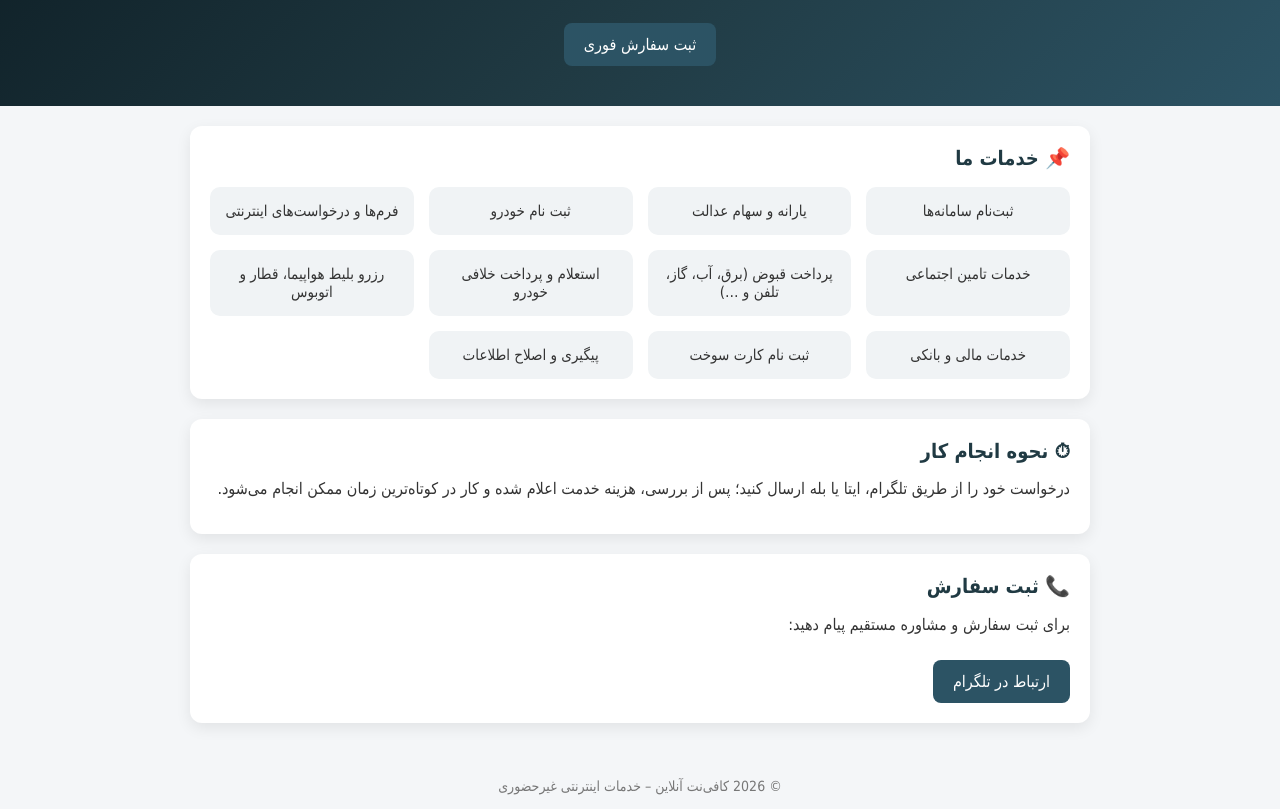
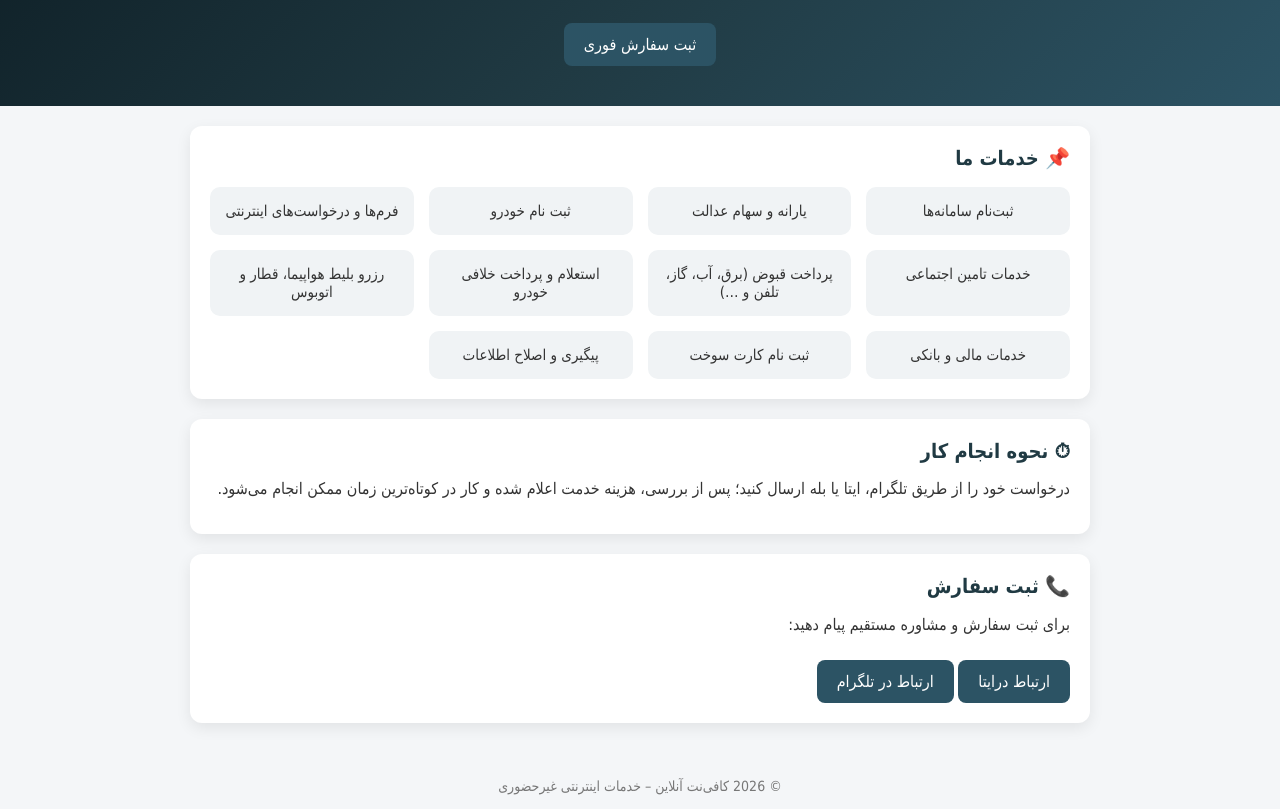
Before and after one commit to cafeonir/cafeonir.github.io, a plain HTML site: page index.html in a window 1280 px wide. Shown: the part 105-914 px from the top of the page. Drawn offline with Linux system fonts and the light colour scheme.

Commit message:
Update index.html

```diff
--- a/index.html
+++ b/index.html
@@ -128,6 +128,7 @@ footer {
   <div class="section">
     <h2>📞 ثبت سفارش</h2>
     <p>برای ثبت سفارش و مشاوره مستقیم پیام دهید:</p>
+   <a class="btn" href="https://eitaa.com/cafeonir">ارتباط درایتا</a>
     <a class="btn" href="http://t.me/cafeonir">ارتباط در تلگرام</a>
   </div>
 
```
